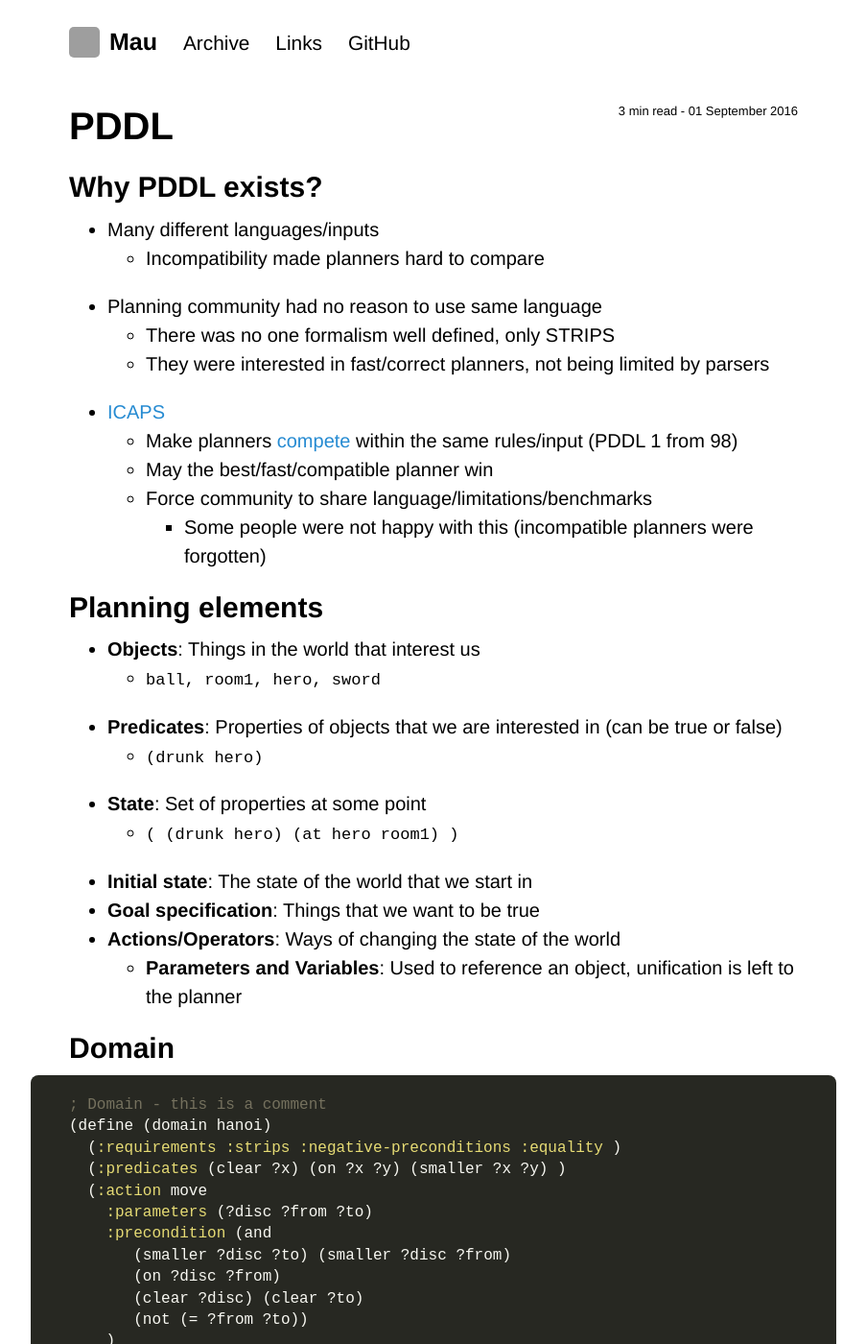
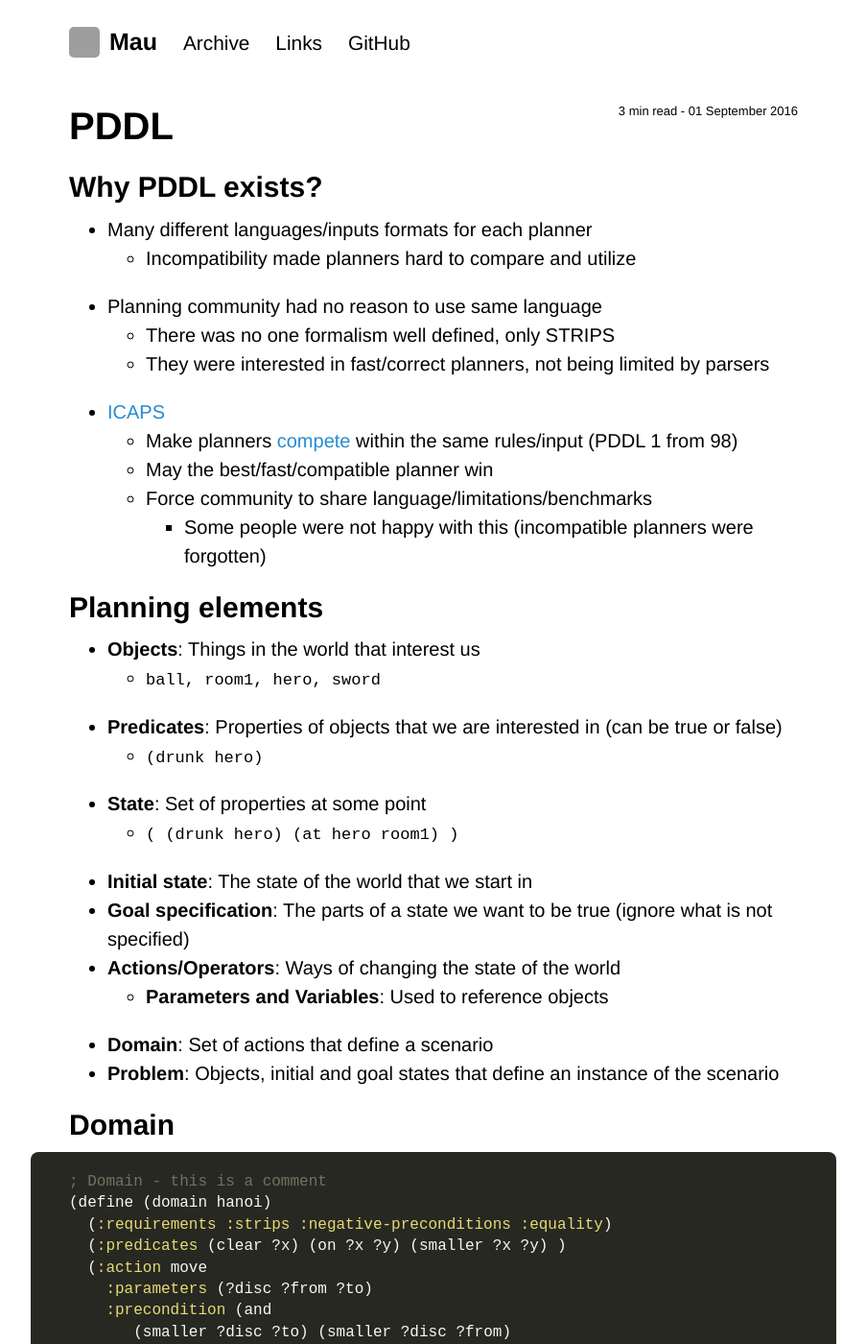
Before and after one commit to Maumagnaguagno/maumagnaguagno.github.io, a Jekyll site: the page built from pddl.md, in a window 1280 px wide and 1400 px high. Shown: the whole window at 96% size, without its empty margins (188-1091 px from the left). Built offline with Jekyll 4.4.1, drawn with Linux system fonts in a browser that asks for light colours; our own code applies the rules of GitHub Pages for plain Markdown files; grey boxes are pictures that could not be loaded.

Commit message:
Rephrase some PDDL parts

````diff
--- a/pddl.md
+++ b/pddl.md
@@ -8,8 +8,8 @@ category: pddl
 # PDDL
 
 ## Why PDDL exists?
-- Many different languages/inputs
-  - Incompatibility made planners hard to compare
+- Many different languages/inputs formats for each planner
+  - Incompatibility made planners hard to compare and utilize
 - Planning community had no reason to use same language
   - There was no one formalism well defined, only STRIPS
   - They were interested in fast/correct planners, not being limited by parsers
@@ -28,15 +28,17 @@ category: pddl
 - **State**: Set of properties at some point
   - ``( (drunk hero) (at hero room1) )``
 - **Initial state**: The state of the world that we start in
-- **Goal specification**: Things that we want to be true
+- **Goal specification**: The parts of a state we want to be true (ignore what is not specified)
 - **Actions/Operators**: Ways of changing the state of the world
-  - **Parameters and Variables**: Used to reference an object, unification is left to the planner
+  - **Parameters and Variables**: Used to reference objects
+- **Domain**: Set of actions that define a scenario
+- **Problem**: Objects, initial and goal states that define an instance of the scenario
 
 ## Domain
 ```elisp
 ; Domain - this is a comment
 (define (domain hanoi)
-  (:requirements :strips :negative-preconditions :equality )
+  (:requirements :strips :negative-preconditions :equality)
   (:predicates (clear ?x) (on ?x ?y) (smaller ?x ?y) )
   (:action move
     :parameters (?disc ?from ?to)
````
Also changed, not shown: other parts of pddl.md (+2 -2 lines).
